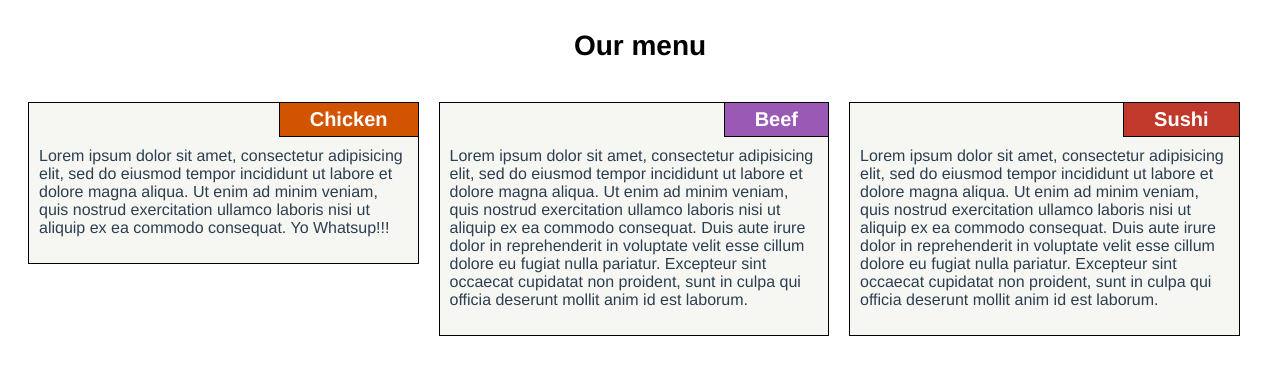
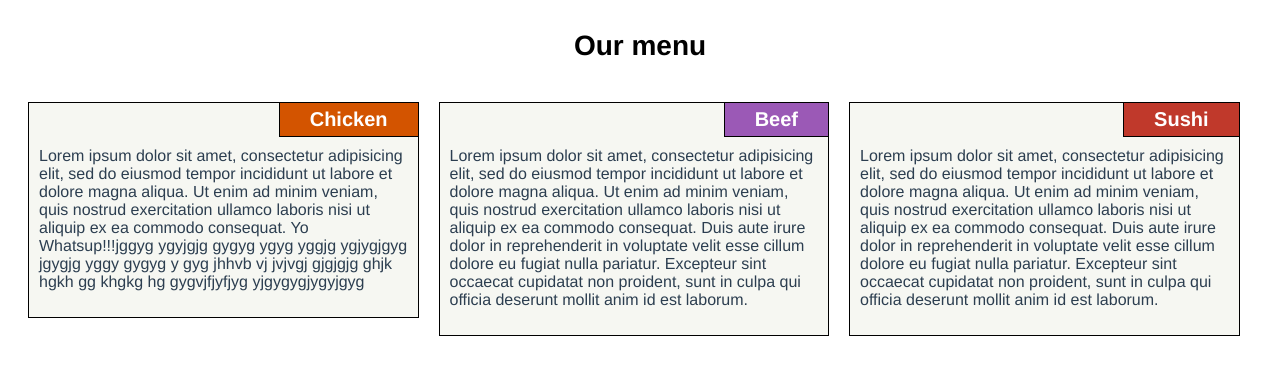
Before and after one commit to vasudevsoni/vasudevsoni, a plain HTML site: page module2/index.html in a window 1280 px wide. Drawn offline with Linux system fonts and the light colour scheme.

Commit message:
Add files via upload

```diff
--- a/module2/index.html
+++ b/module2/index.html
@@ -17,7 +17,7 @@
       <p>Lorem ipsum dolor sit amet, consectetur adipisicing elit, sed do eiusmod
       tempor incididunt ut labore et dolore magna aliqua. Ut enim ad minim veniam,
       quis nostrud exercitation ullamco laboris nisi ut aliquip ex ea commodo
-      consequat. Yo Whatsup!!!</p>
+      consequat. Yo Whatsup!!!jggyg   ygyjgjg gygyg ygyg yggjg ygjygjgyg jgygjg yggy gygyg y gyg jhhvb vj jvjvgj  gjgjgjg ghjk hgkh gg khgkg hg gygvjfjyfjyg yjgygygjygyjgyg</p>
     </div>
   </div>
   <div class="col col-lg-4 col-md-6 col-sm-12">
```
